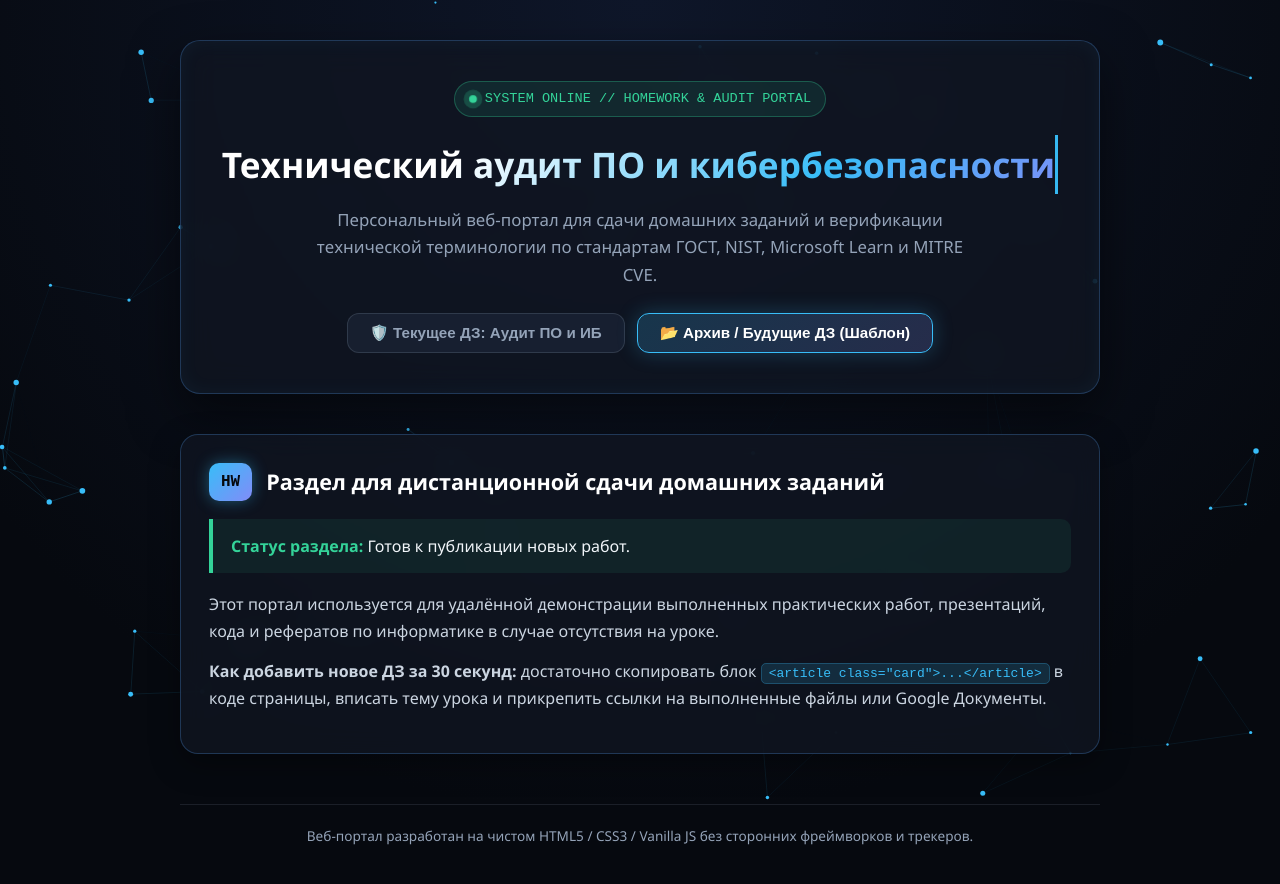
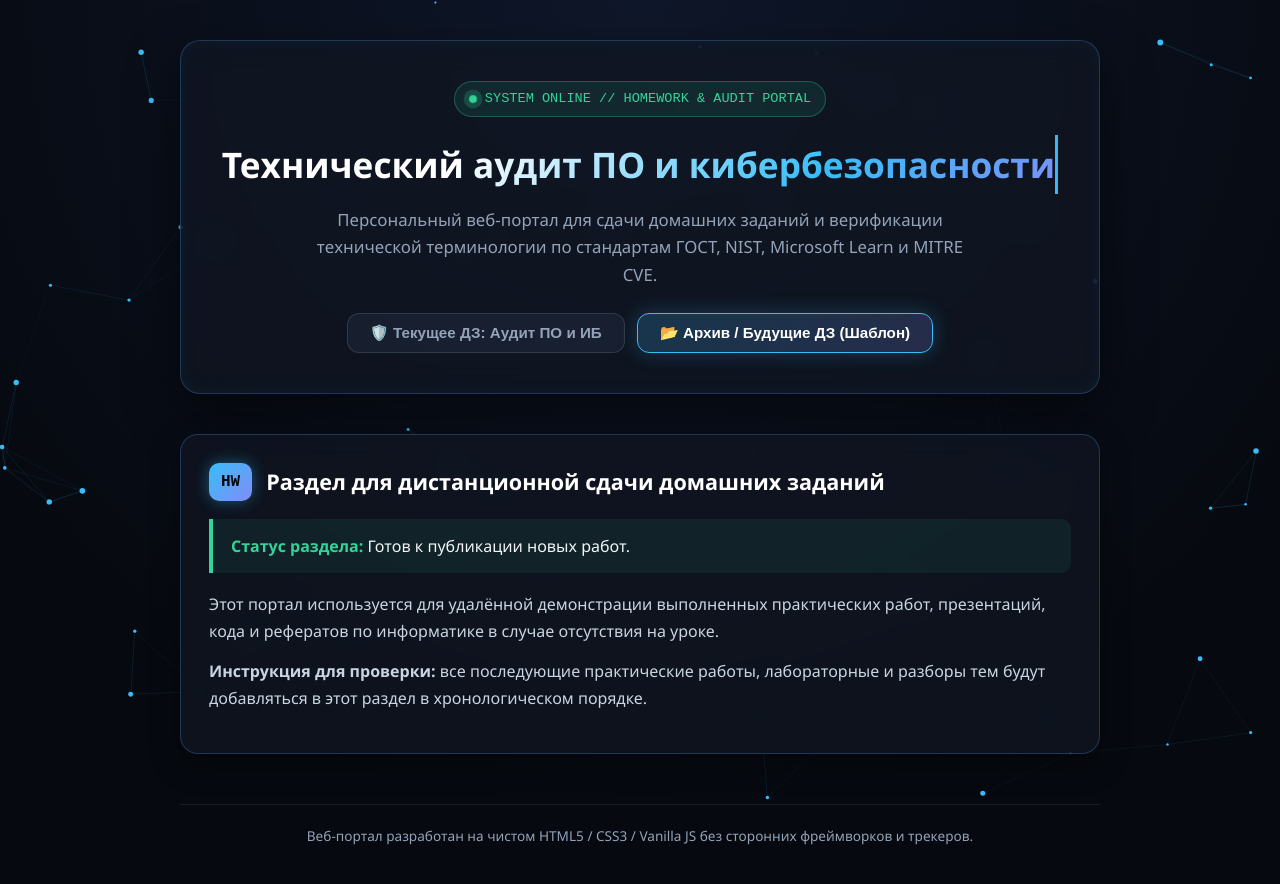
Before and after one commit to feks4you-bit/AUDIT, a plain HTML site: page index.html in a window 1280 px wide. Both pictures are taken after a click on the button "📂 Архив / Будущие ДЗ (Шаблон)". Drawn offline with Linux system fonts and the light colour scheme.

Commit message:
Update index.html

```diff
--- a/index.html
+++ b/index.html
@@ -379,7 +379,7 @@
                 <strong>Статус раздела:</strong> Готов к публикации новых работ.
             </div>
             <p>Этот портал используется для удалённой демонстрации выполненных практических работ, презентаций, кода и рефератов по информатике в случае отсутствия на уроке.</p>
-            <p><strong>Как добавить новое ДЗ за 30 секунд:</strong> достаточно скопировать блок <code>&lt;article class="card"&gt;...&lt;/article&gt;</code> в коде страницы, вписать тему урока и прикрепить ссылки на выполненные файлы или Google Документы.</p>
+            <p><strong>Инструкция для проверки:</strong> все последующие практические работы, лабораторные и разборы тем будут добавляться в этот раздел в хронологическом порядке.</p>
         </article>
     </div>
 
```
